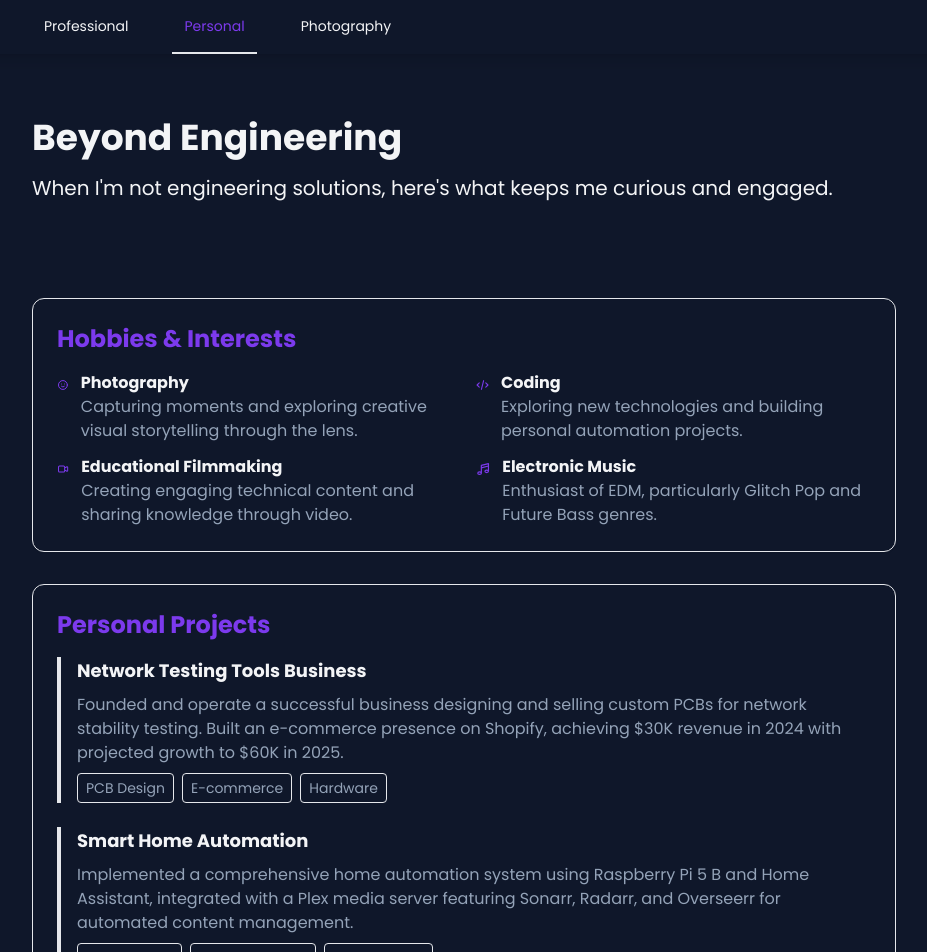
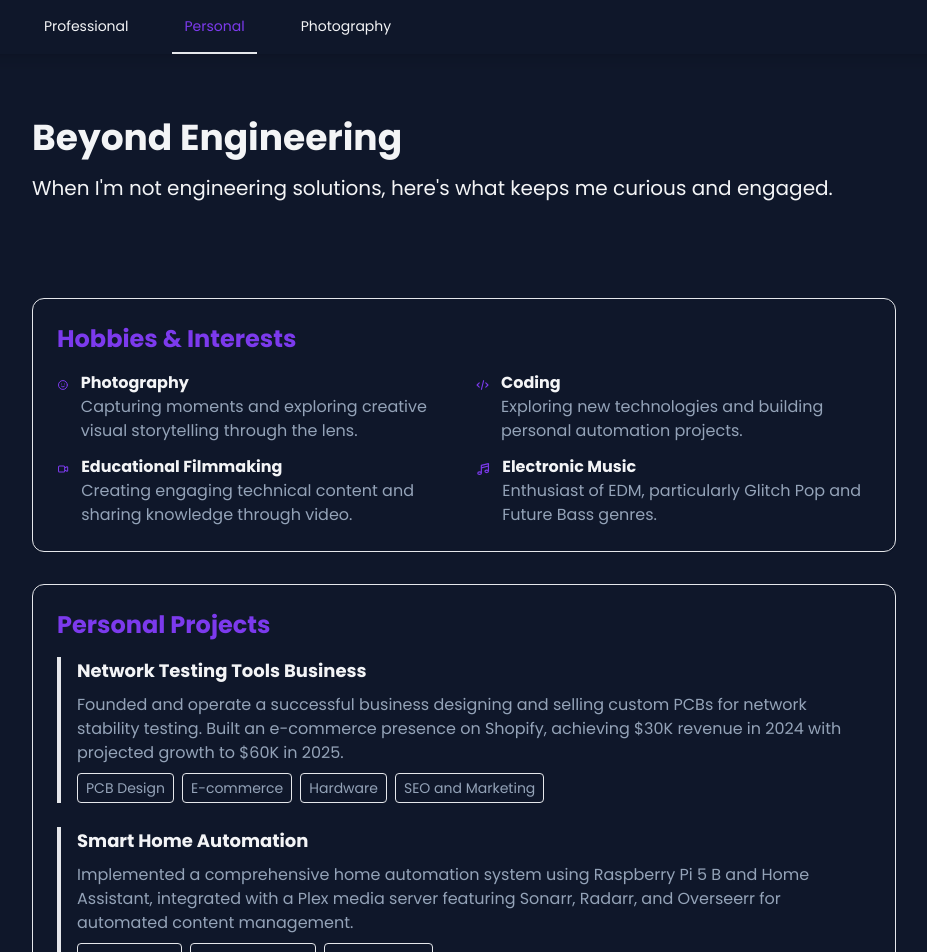
Before and after one commit to CodeHedge/PersonalResumeWebsite, a Next.js app: page /personal in a window 1280 px wide. Shown: the top 952 px of the page, without its empty margins (176-1103 px from the left). Built offline with nearby package versions, Linux system fonts and the light colour scheme.

Commit message:
Personal update

```diff
--- a/src/app/personal/page.tsx
+++ b/src/app/personal/page.tsx
@@ -82,6 +82,7 @@ export default function PersonalPage() {
                   <span className="text-sm bg-primary-red/20 text-gray px-2 py-1 rounded border border-primary-red/20">PCB Design</span>
                   <span className="text-sm bg-primary-red/20 text-gray px-2 py-1 rounded border border-primary-red/20">E-commerce</span>
                   <span className="text-sm bg-primary-red/20 text-gray px-2 py-1 rounded border border-primary-red/20">Hardware</span>
+                  <span className="text-sm bg-primary-red/20 text-gray px-2 py-1 rounded border border-primary-red/20">SEO and Marketing</span>
                 </div>
               </div>
               <div className="border-l-4 border-primary-red pl-4">
```
